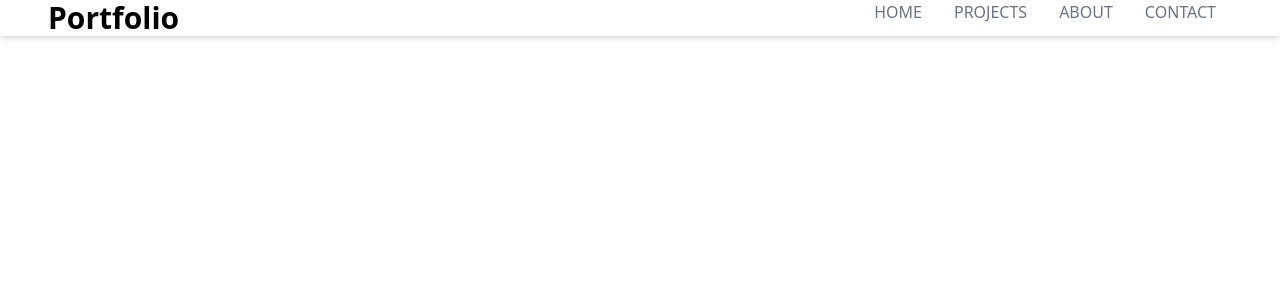
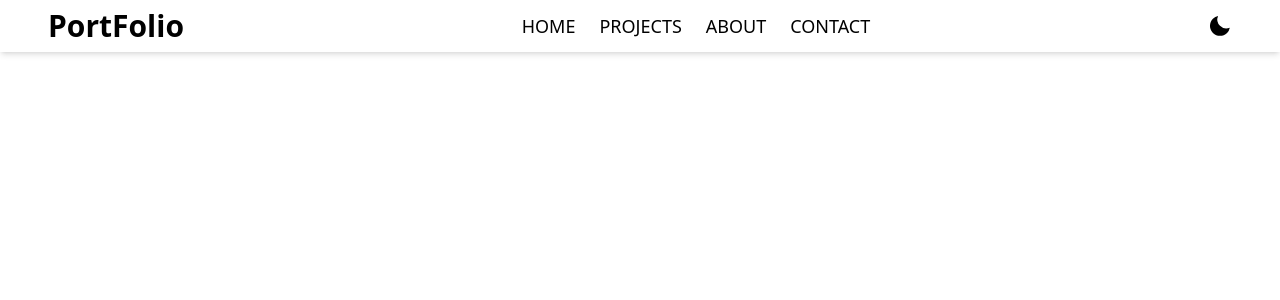
Before and after one commit to BaGorK/ppw-1, a React (Vite) app: page / in a window 1280 px wide. Shown: the top 300 px of the page. Built offline with nearby package versions, Linux system fonts and the light colour scheme.

Commit message:
feat: ppw-1 - navbar

```diff
--- a/package.json
+++ b/package.json
@@ -11,7 +11,8 @@
   },
   "dependencies": {
     "react": "^18.3.1",
-    "react-dom": "^18.3.1"
+    "react-dom": "^18.3.1",
+    "react-icons": "^5.3.0"
   },
   "devDependencies": {
     "@eslint/js": "^9.9.0",
--- /dev/null
+++ b/src/components/DarkMode.tsx
@@ -0,0 +1,34 @@
+import { useEffect, useState } from 'react';
+import { BiSolidMoon, BiSolidSun } from 'react-icons/bi';
+
+type Theme = 'dark' | 'light';
+
+function DarkMode() {
+  const [theme, setTheme] = useState<Theme>(() => {
+    const localTheme = localStorage.getItem('ppw1Theme') as Theme;
+    console.log(localTheme);
+    return localTheme || 'light';
+  });
+
+  useEffect(() => {
+    if (theme === 'dark') {
+      document.documentElement.classList.add('dark');
+      // localStorage.setItem('ppw1Theme', 'dark');
+    } else {
+      document.documentElement.classList.remove('dark');
+      // localStorage.setItem('ppw1Theme', 'light');
+    }
+  }, [theme]);
+
+  return (
+    <div className='text-2xl hover:cursor-pointer'>
+      {theme === 'dark' ? (
+        <BiSolidSun onClick={() => setTheme('light')} />
+      ) : (
+        <BiSolidMoon onClick={() => setTheme('dark')} />
+      )}
+    </div>
+  );
+}
+
+export default DarkMode;
--- a/src/components/Navbar.tsx
+++ b/src/components/Navbar.tsx
@@ -1,3 +1,5 @@
+import DarkMode from './DarkMode';
+
 /* eslint-disable react-refresh/only-export-components */
 export const NavLinks = [
   {
@@ -11,12 +13,12 @@ export const NavLinks = [
     link: '/#project',
   },
   {
-    id: 1,
+    id: 3,
     name: 'ABOUT',
     link: '/#about',
   },
   {
-    id: 1,
+    id: 4,
     name: 'CONTACT',
     link: '/#contact',
   },
@@ -24,26 +26,31 @@ export const NavLinks = [
 
 function Navbar() {
   return (
-    <div className='shadow-md w-full'>
-      <div className='container '>
-        <div className='flex justify-between'>
+    <div className='shadow-md  w-full dark:bg-black dark:text-white'>
+      <div className='container py-2 sm:py-0'>
+        <div className='flex justify-between items-center'>
           <div>
-            <span className='text-3xl font-bold'>Portfolio</span>
+            <span className='text-3xl font-bold'>PortFolio</span>
           </div>
-          <div>
-            <ul>
+
+          {/* links */}
+          <nav className='hidden sm:block'>
+            <ul className='flex items-center gap-6'>
               {NavLinks.map((navLink) => (
-                <li key={navLink.id} className='inline-block mx-4'>
+                <li key={navLink.id}>
                   <a
                     href={navLink.link}
-                    className='text-gray-500 hover:text-gray-900'
+                    className='inline-block text-lg font-medium hover:text-primary py-3 duration-500'
                   >
                     {navLink.name}
                   </a>
                 </li>
               ))}
             </ul>
-          </div>
+          </nav>
+
+          {/* dark mode */}
+          <DarkMode />
         </div>
       </div>
     </div>
--- a/src/index.css
+++ b/src/index.css
@@ -1,3 +1,7 @@
 @tailwind base;
 @tailwind components;
 @tailwind utilities;
+
+html {
+  scroll-behavior: smooth;
+}
--- a/tailwind.config.js
+++ b/tailwind.config.js
@@ -1,18 +1,24 @@
 /** @type {import('tailwindcss').Config} */
 export default {
   content: ['./index.html', './src/**/*.{js,ts,jsx,tsx}'],
+  darkMode: 'class',
   theme: {
     extend: {
       colors: {
         primary: '#b62641',
+        secondary: {
+          100: '#E2E2D5',
+          200: '#888883',
+        },
+        dark: '#1d1d1d',
       },
       container: {
         center: true,
         padding: {
           DEFAULT: '1rem',
           sm: '3rem',
-        }
-      }
+        },
+      },
     },
   },
   plugins: [],
```
Also changed, not shown: 1 other file (tests, documents, lock files or other folders).
